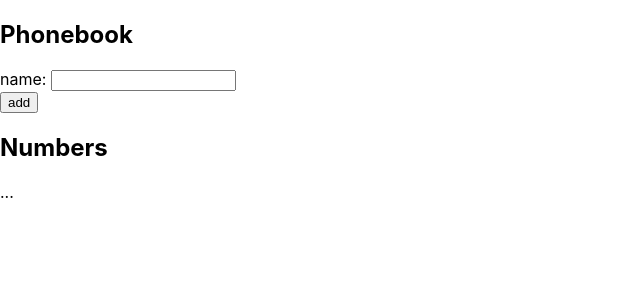
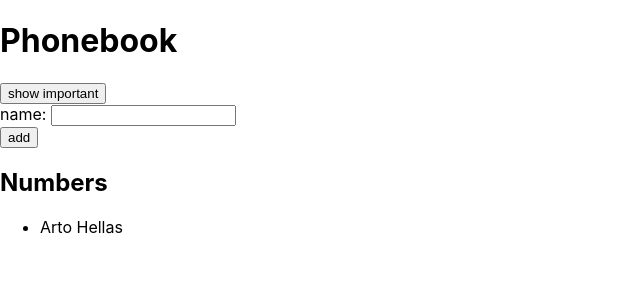
Before and after one commit to topinii/fullstackopen2021, a React (Create React App) app in the folder osa2/puhelinluettelo/: page / in a window 1280 px wide. Shown: the top 300 px of the page, without its empty margins (0-640 px from the left). Built offline with nearby package versions, Linux system fonts and the light colour scheme.

Commit message:
puhelinluettelo step1

```diff
--- a/osa2/puhelinluettelo/src/App.js
+++ b/osa2/puhelinluettelo/src/App.js
@@ -1,27 +1,54 @@
-import React, { useState } from 'react'
+import React, { useState } from "react";
+import Name from "./components/Name";
 
-const App = () => {
-  const [ persons, setPersons] = useState([
-    { name: 'Arto Hellas' }
-  ])
-  const [ newName, setNewName ] = useState('')
+const App = (props) => {
+  const [names, setNames] = useState(props.names);
+  const [newName, setNewName] = useState("");
+  const [showAll, setShowAll] = useState(true);
+
+  const addName = (event) => {
+    event.preventDefault();
+    const nameObject = {
+      content: newName,
+      id: names.length + 1,
+      important: Math.random() > 0.5,
+    };
+
+    setNames(names.concat(nameObject));
+    setNewName("");
+  };
+
+  const handleNameChange = (event) => {
+    console.log(event.target.value);
+    setNewName(event.target.value);
+  };
+
+  const namesToShow = showAll ? names : names.filter((name) => name.important);
 
   return (
     <div>
-      <h2>Phonebook</h2>
-      <form>
+      <h1>Phonebook</h1>
+      <div>
+        <button onClick={() => setShowAll(!showAll)}>
+          show {showAll ? "important" : "all"}
+        </button>
+      </div>
+      <form onSubmit={addName}>
         <div>
-          name: <input />
+          name: <input value={newName} onChange={handleNameChange} />
         </div>
         <div>
           <button type="submit">add</button>
         </div>
       </form>
       <h2>Numbers</h2>
-      ...
+      <ul>
+        {namesToShow.map((name) => (
+          <Name key={name.id} name={name} />
+        ))}
+      </ul>
     </div>
-  )
+  );
+};
 
-}
-
-export default App
+export default App;
--- /dev/null
+++ b/osa2/puhelinluettelo/src/components/Name.js
@@ -0,0 +1,9 @@
+import React from 'react'
+
+const Name = ({ name }) => {
+  return (
+    <li>{name.content}</li>
+  )
+}
+
+export default Name
--- a/osa2/puhelinluettelo/src/index.js
+++ b/osa2/puhelinluettelo/src/index.js
@@ -1,14 +1,16 @@
-import React from 'react';
-import ReactDOM from 'react-dom';
-import './index.css';
-import App from './App';
-import reportWebVitals from './reportWebVitals';
+import React from "react";
+import ReactDOM from "react-dom";
+import "./index.css";
+import App from "./App";
+import reportWebVitals from "./reportWebVitals";
+
+const names = [{ content: "Arto Hellas", id: 1 }];
 
 ReactDOM.render(
   <React.StrictMode>
-    <App />
+    <App names={names} />
   </React.StrictMode>,
-  document.getElementById('root')
+  document.getElementById("root")
 );
 
 // If you want to start measuring performance in your app, pass a function
```
